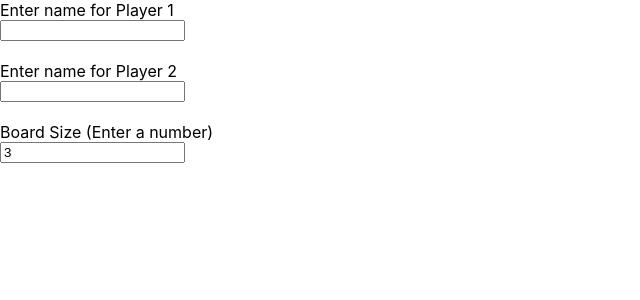
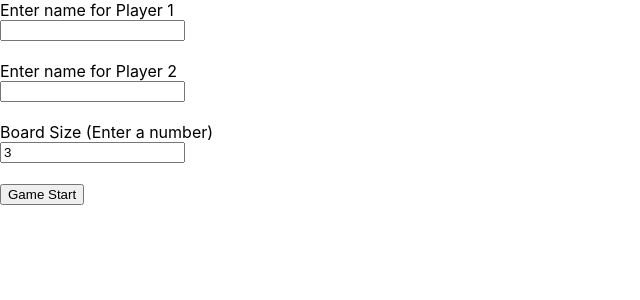
Before and after one commit to Travisenquiry/tictactoe-react-variable, a React (Create React App) app: page / in a window 1280 px wide. Shown: the top 300 px of the page, without its empty margins (0-640 px from the left). Built offline with nearby package versions, Linux system fonts and the light colour scheme.

Commit message:
Added GameStartComponent.

```diff
--- a/src/App.js
+++ b/src/App.js
@@ -2,6 +2,7 @@ import React, {useState} from 'react';
 import './App.css';
 import NameComponent from './components/Tictactoe/Option/NameComponent.jsx';
 import BoardSizeComponent from './components/Tictactoe/Option/BoardSizeComponent.jsx';
+import GameStartComponent from './components/Tictactoe/Option/GameStartComponent.jsx';
 import BoardComponent from './components/Tictactoe/Board/BoardComponent.jsx';
 
 
@@ -24,6 +25,8 @@ const App = () => {
 			<NameComponent playerIndex="2" nameOnChangeFunction={onChangeFunction(setPlayerTwo)}/>
 			<br />
 			<BoardSizeComponent defaultBoardSize={boardSize} boardSizeOnChangeFunction={onChangeFunction(setBoardSize)}/>
+			<br />
+			<GameStartComponent />
 			<BoardComponent />
 		</div>
 	);
--- /dev/null
+++ b/src/components/Tictactoe/Option/GameStartComponent.jsx
@@ -0,0 +1,12 @@
+import React from 'react';
+import './GameStartComponent.css';
+
+const GameStartComponent = (props) => {
+    return (
+        <div className="game-start-div">
+           <button>Game Start</button>
+        </div>
+    )
+}
+
+export default GameStartComponent;
```
Also changed, not shown: src/components/Tictactoe/Option/GameStartComponent.css (added).
